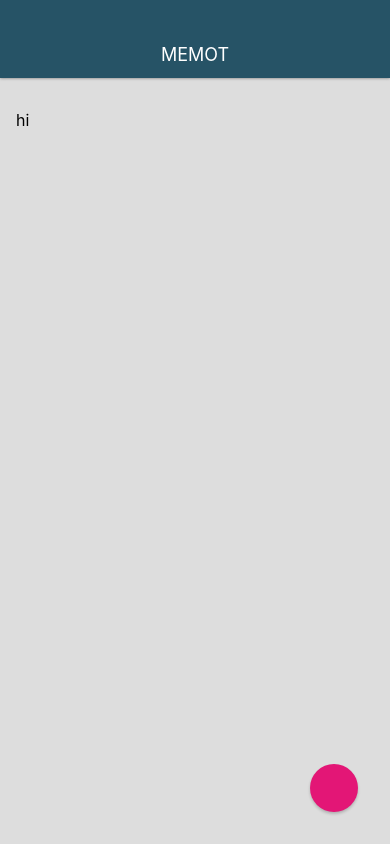
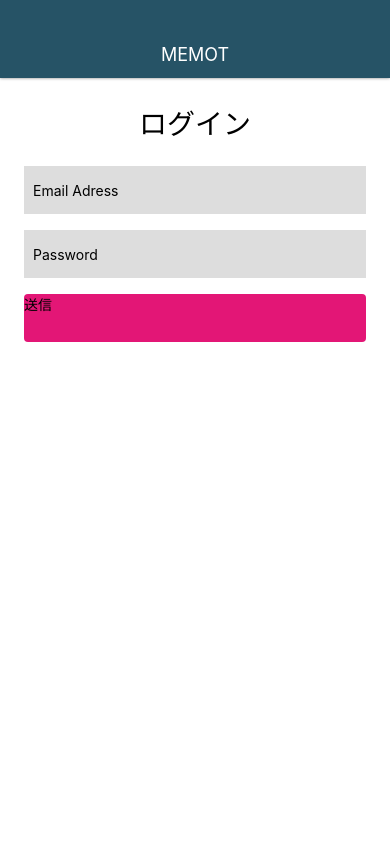
Before and after one commit to yutanoda/react-native-training, a React Native app: screen / in a window 390 px wide. Built offline with nearby package versions, Linux system fonts and the light colour scheme; a web font is replaced by a local one.

Commit message:
66の途中

```diff
--- a/App.tsx
+++ b/App.tsx
@@ -1,13 +1,13 @@
 import React from 'react';
 import { StyleSheet, View } from 'react-native';
-import MemoEditScreen from './src/screens/MemoEditScreen';
+import LoginScreen from './src/screens/LoginScreen';
 import Appbar from './src/components/Appbar';
 
 export default function App() {
   return (
     <View style={styles.container}>
       <Appbar></Appbar>
-      <MemoEditScreen></MemoEditScreen>
+      <LoginScreen></LoginScreen>
     </View>
   );
 }
--- /dev/null
+++ b/src/screens/LoginScreen.tsx
@@ -0,0 +1,51 @@
+import React from 'react';
+import { StyleSheet, View, Text, TextInput, TouchableHighlight } from 'react-native';
+import CircleButton from '../elements/CircleButton';
+
+class LoginScreen extends React.Component {
+  render () {
+    return (
+      <View style={styles.container}>
+        <Text style={styles.title}>
+          ログイン
+        </Text>
+        <TextInput style={styles.input} value="Email Adress" />
+        <TextInput style={styles.input} value="Password" />
+        <TouchableHighlight style={styles.button} onPress={() => {}} >
+          <Text>送信</Text>
+        </TouchableHighlight>
+      </View>
+
+    );
+  }
+}
+
+const styles = StyleSheet.create({
+  container: {
+    flex: 1,
+    width: '100%',
+    padding: 24,
+    backgroundColor: '#fff',
+
+  },
+  input: {
+    backgroundColor: '#ddd',
+    height: 48,
+    marginBottom: 16,
+    borderWidth: 1,
+    borderColor: '#DDD',
+    padding: 8,
+  },
+  title: {
+    fontSize: 28,
+    alignSelf: 'center',
+    marginBottom: 24,
+  },
+  button: {
+    backgroundColor: '#E31676',
+    height: 48,
+    borderRadius: 4,
+  },
+});
+
+export default LoginScreen;
```
